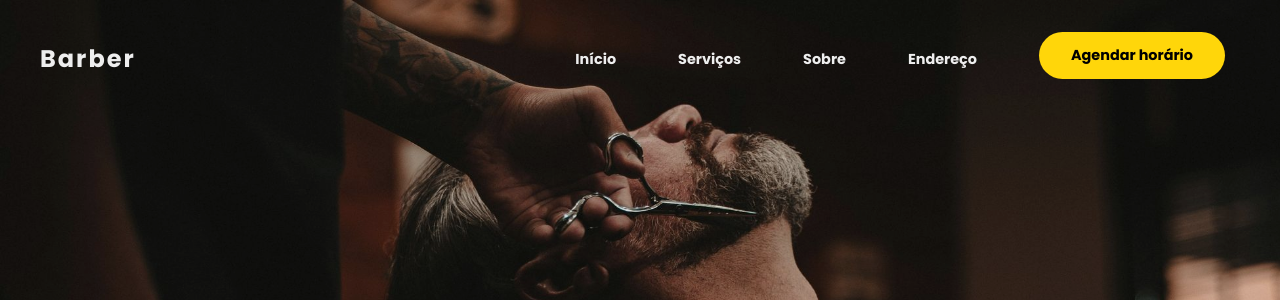
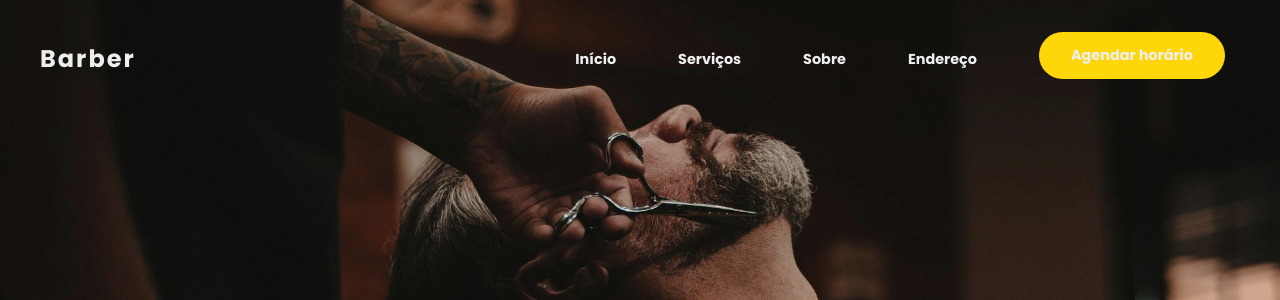
Before and after one commit to ricardobarbosa-dev/barbershop, a Django app: page / in a window 1280 px wide. Shown: the top 300 px of the page. Run offline with Django 5.2, Linux system fonts and the light colour scheme.

Commit message:
Update home.html

```diff
--- a/backend/home/templates/home/home.html
+++ b/backend/home/templates/home/home.html
@@ -35,7 +35,7 @@
               <a href="#location-contact">Endereço</a>
             </li>
             <li>
-              <a href="/accounts/login/" class="btn-contact"><span>Agendar horário</span></a>
+              <a href="/accounts/login/" class="btn-contact">Agendar horário</a>
             </li>
           </ul>
         </div>
```
